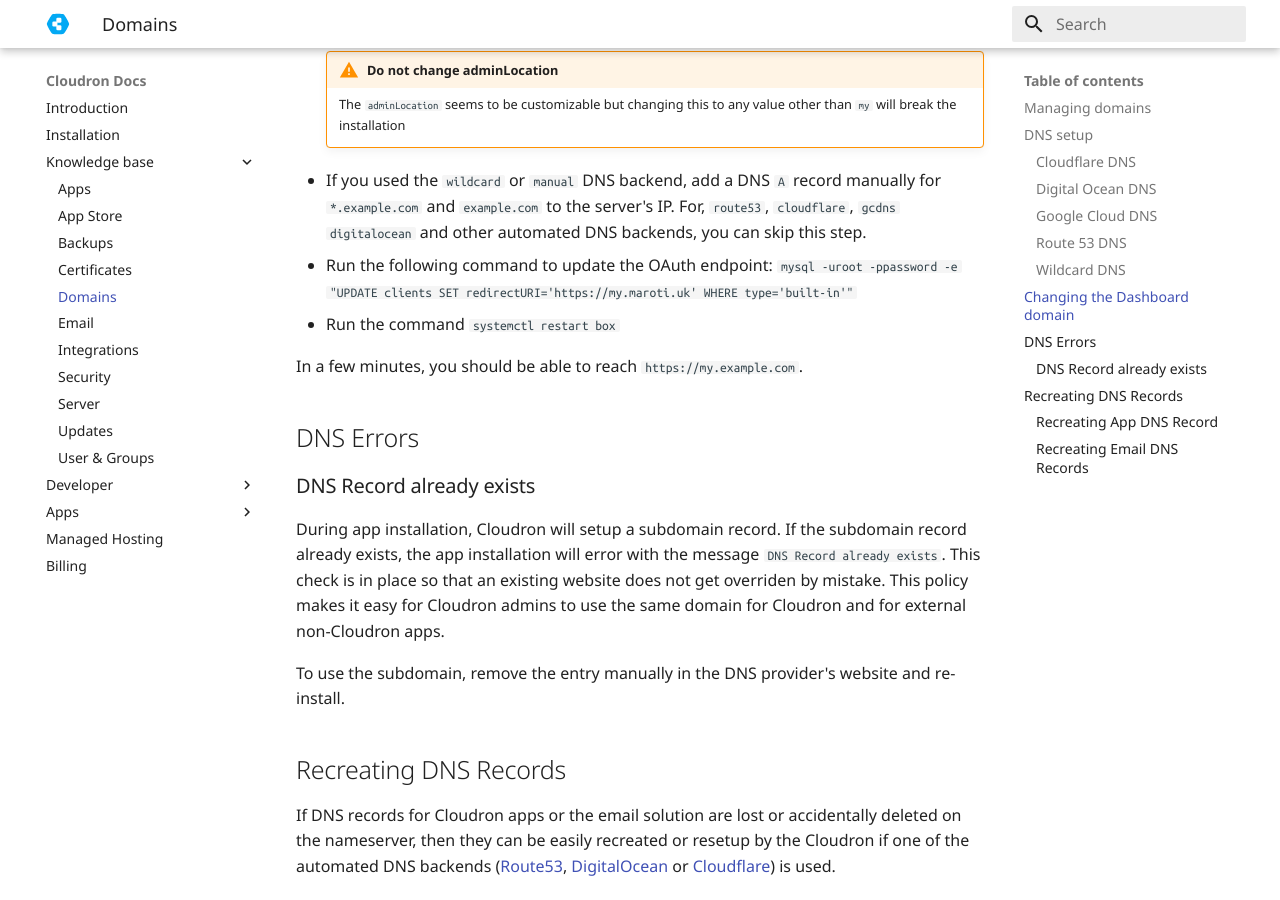
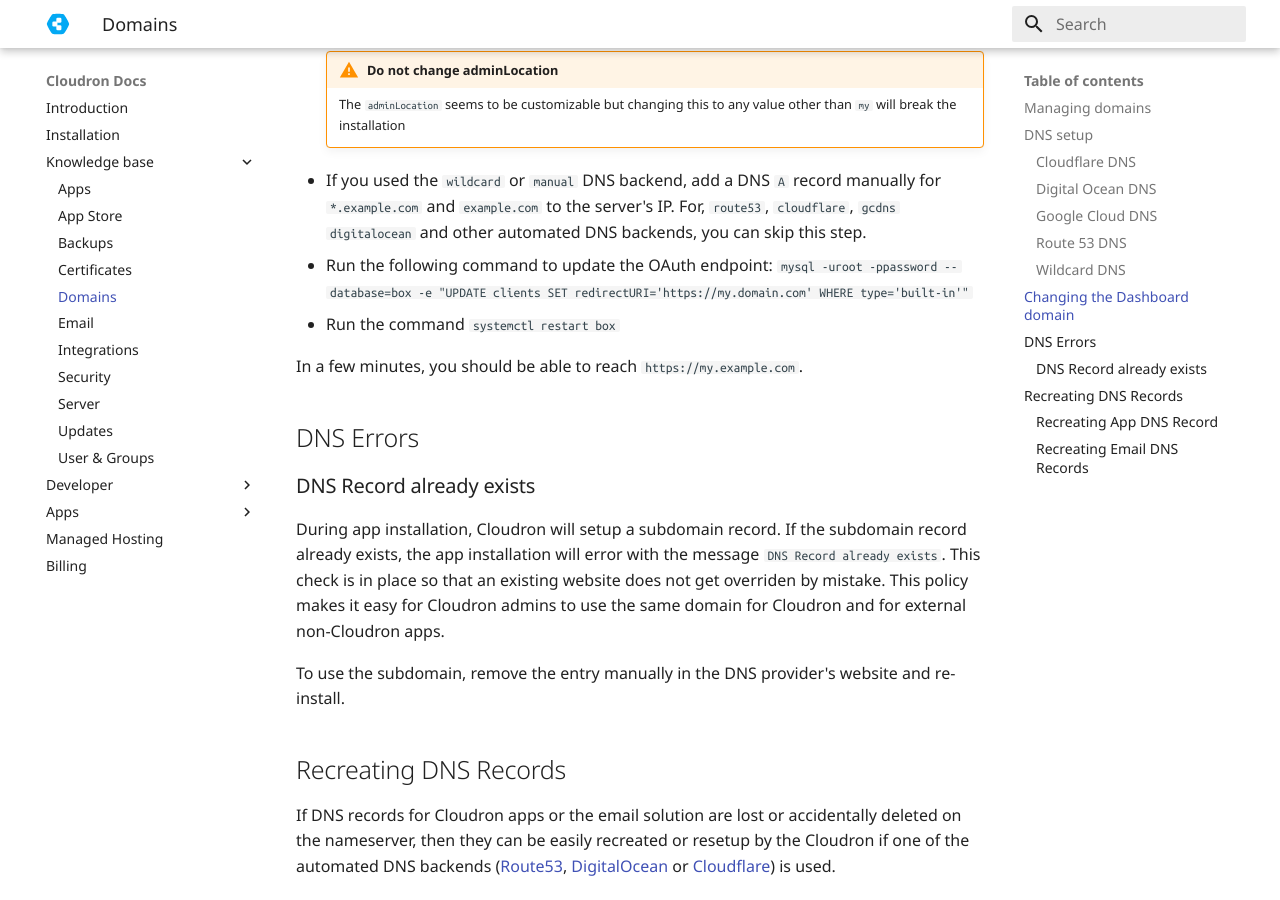
Before and after one commit to M-arcus/cloudron-docs, an MkDocs documentation site: the page built from docs/documentation/domains.md, in a window 1280 px wide and 900 px high, scrolled down 5301 px. Built offline with MkDocs 1.6.1 and Material for MkDocs 9.7.7, drawn with Linux system fonts in a browser that asks for light colours; old or Windows-style settings are respelled for this version of MkDocs.

Commit message:
Need to specifiy database

````diff
--- a/docs/documentation/domains.md
+++ b/docs/documentation/domains.md
@@ -145,7 +145,7 @@
 
 * Run the following command to update the OAuth endpoint:
     ```
-        mysql -uroot -ppassword -e "UPDATE clients SET redirectURI='https://my.maroti.uk' WHERE type='built-in'"
+        mysql -uroot -ppassword --database=box -e "UPDATE clients SET redirectURI='https://my.domain.com' WHERE type='built-in'"
     ```
 * Run the command `systemctl restart box`
 
````
